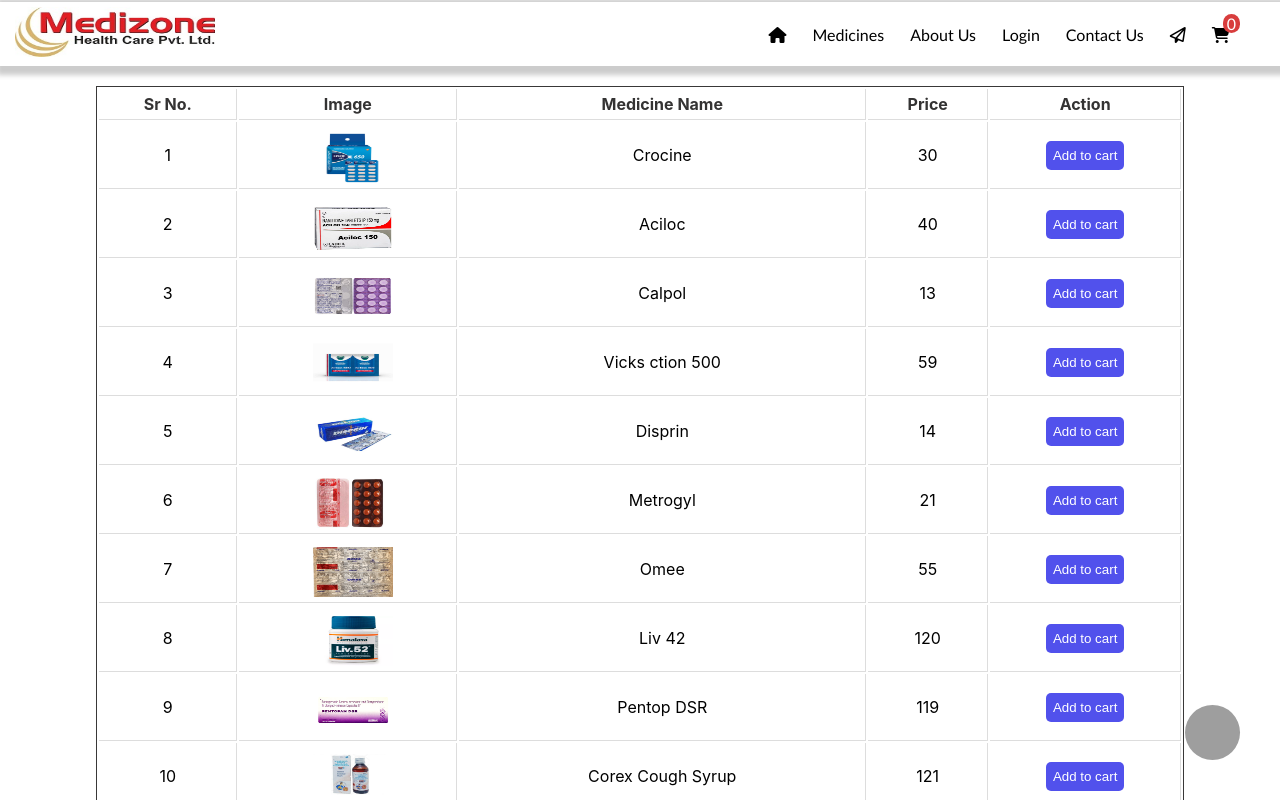
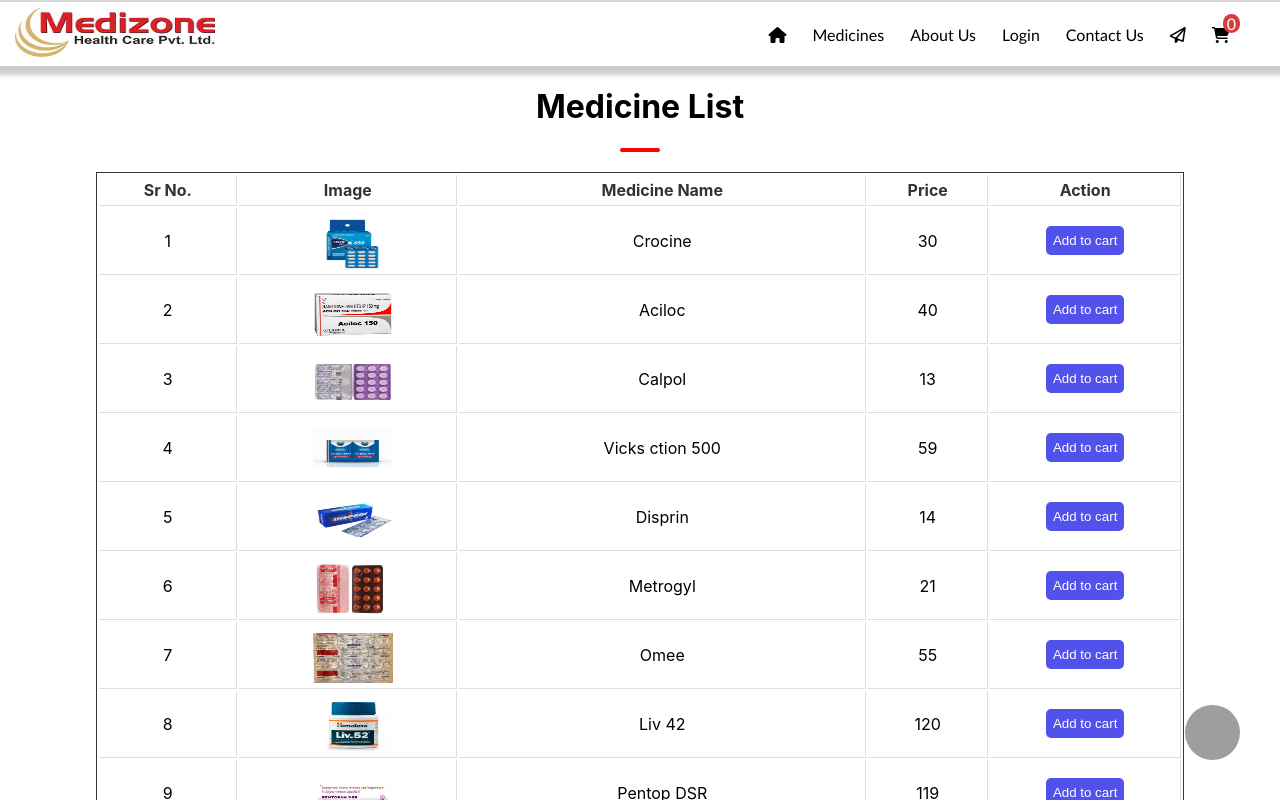
Before and after one commit to ItsAnkitPandey/Medizone, a React (Create React App) app: page /allmedicines in a window 1280 px wide. Shown: the top 800 px of the page. Built offline with nearby package versions, Linux system fonts and the light colour scheme; grey boxes are pictures that could not be loaded.

Commit message:
Heading updated

```diff
--- a/src/components/AllMedicines.jsx
+++ b/src/components/AllMedicines.jsx
@@ -1,11 +1,18 @@
-import React, { useEffect, useState } from 'react';
+import React from 'react';
 import { products } from './Products'
 
 
-const AllMedicines = ({addToCart}) => {
+const AllMedicines = ({ addToCart }) => {
 
 
     return (
+        <>
+        <div className="contact-hed">
+                <div className='med-heading'>
+                    <h1>Medicine List</h1>
+                    <div className='line'></div>
+                </div>
+            </div>
             <div className='table-data'>
                 <table className="table" id="">
                     <thead>
@@ -29,7 +36,7 @@
                                     <td><img src={medicine.img} alt="" /></td>
                                     <td>{medicine.name}</td>
                                     <td className='price'>{medicine.price}</td>
-                                <td><button onClick={()=>{addToCart(medicine)}}>Add to cart</button></td>
+                                    <td><button onClick={() => { addToCart(medicine) }}>Add to cart</button></td>
                                 </tr>
                             ))
                         )}
@@ -37,6 +44,8 @@
                     </tbody>
                 </table>
             </div>
+        </>
+
     );
 };
 
```
Lines whose indentation alone changed are shown as unchanged.
